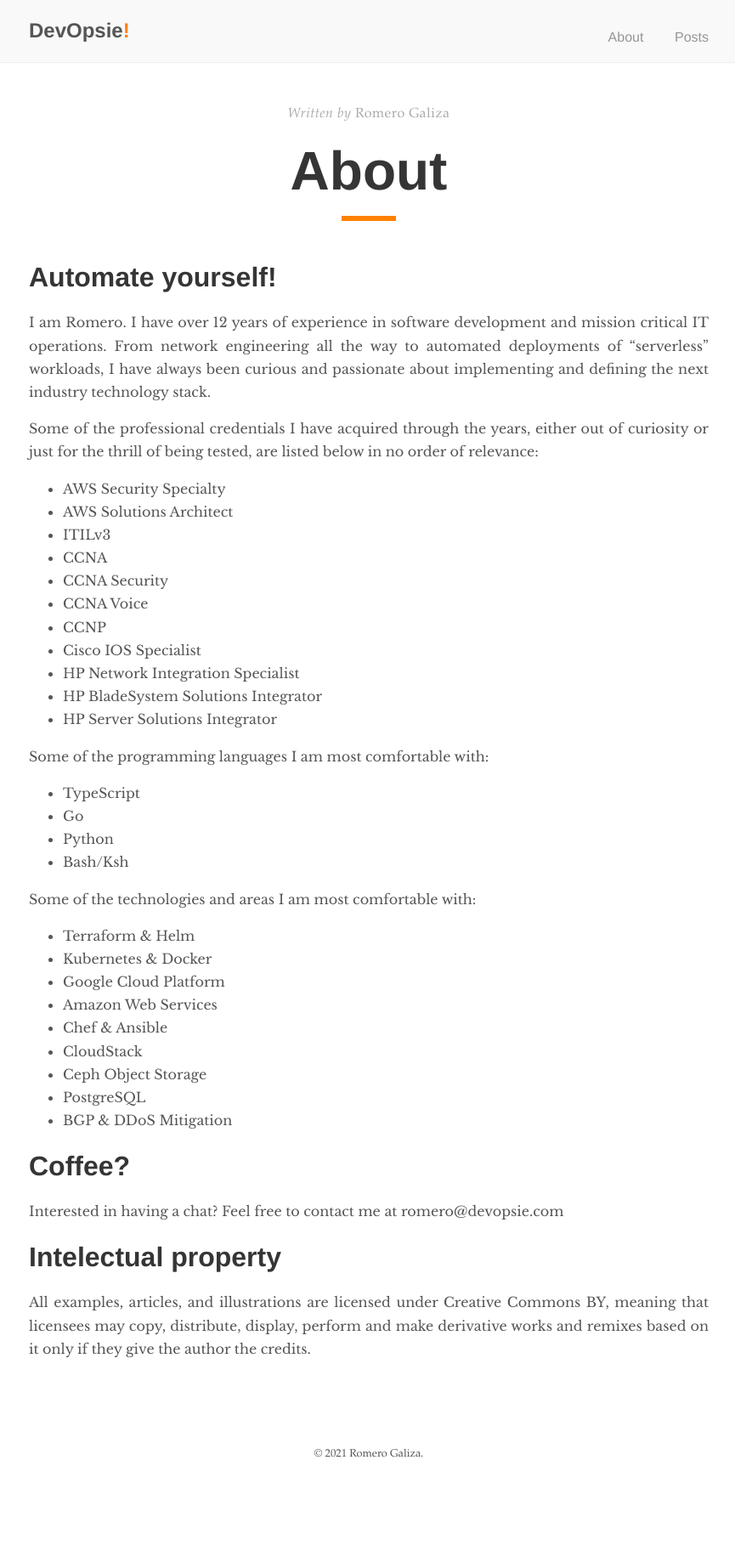
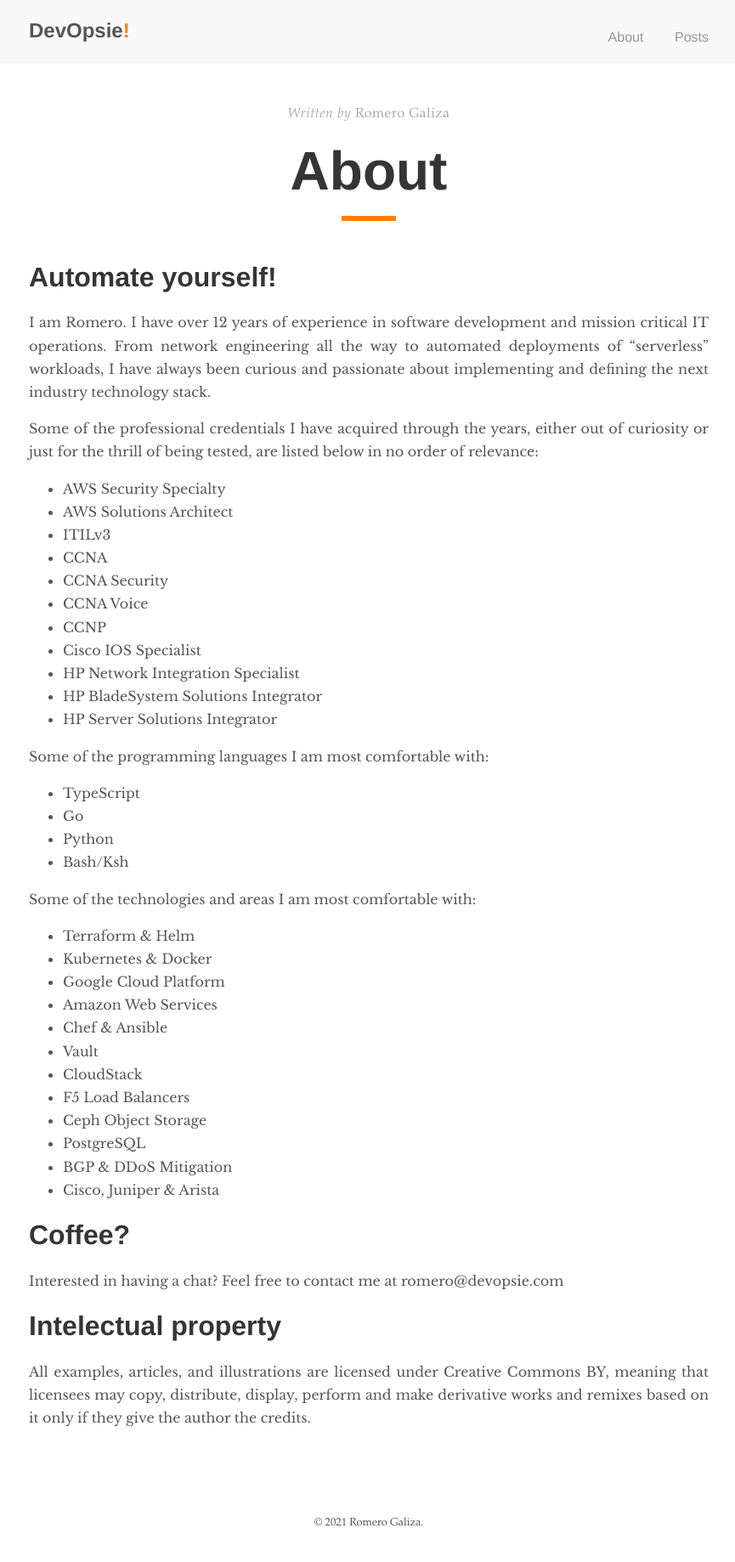
Before and after one commit to romerojunior/blog, a Jekyll site: the page built from about.md, in a window 1280 px wide. Shown: the whole page at 85% size, without its empty margins (206-1071 px from the left). Built offline with Jekyll 4.4.1, drawn with Linux system fonts in a browser that asks for light colours; before the commit the page ends 1756 px from its top, so only the background shows below that.

Commit message:
update about.md

```diff
--- a/about.md
+++ b/about.md
@@ -41,10 +41,13 @@
 * Google Cloud Platform
 * Amazon Web Services
 * Chef & Ansible
+* Vault
 * CloudStack
+* F5 Load Balancers
 * Ceph Object Storage
 * PostgreSQL
 * BGP & DDoS Mitigation
+* Cisco, Juniper & Arista
 
 # Coffee?
 
```
